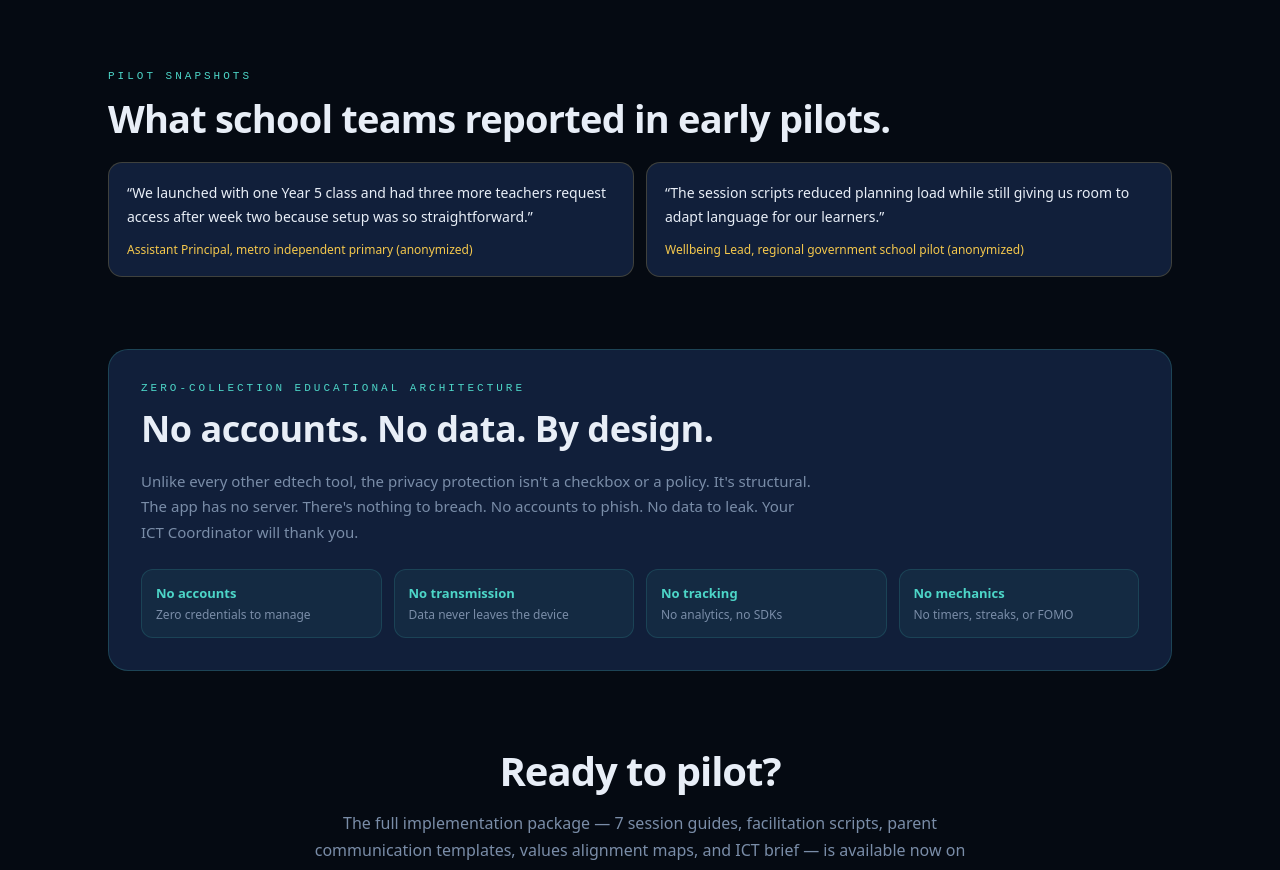
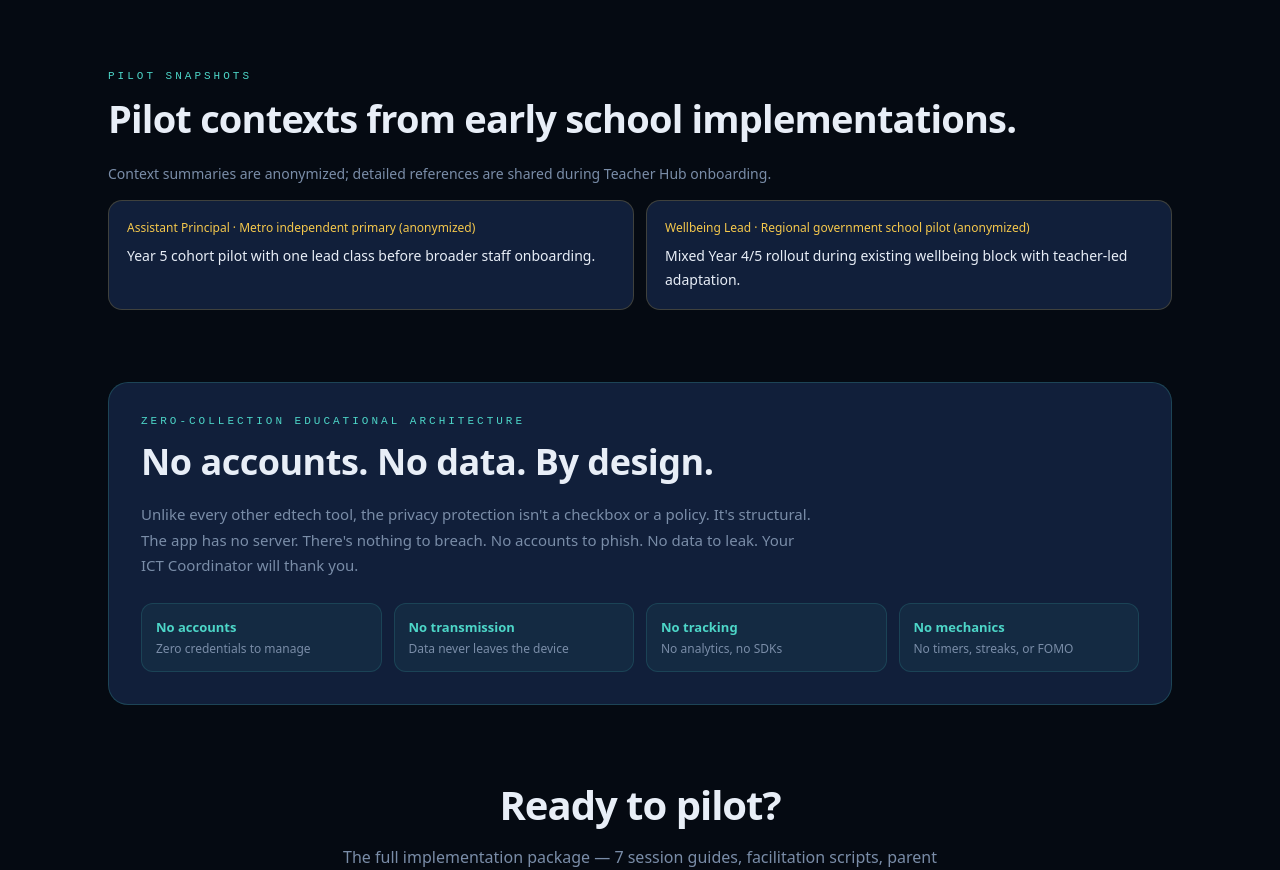
Before and after one commit to Blackcockatoo/bss, a React (Vite) app in the folder 06-Campaign-Site/: page /schools in a window 1280 px wide. Shown: the part 2389-3259 px from the top of the page. Built offline with nearby package versions, Linux system fonts and the light colour scheme.

Commit message:
Replace fabricated testimonial quotes with anonymized pilot contexts

```diff
--- a/06-Campaign-Site/src/pages/SchoolsPage.tsx
+++ b/06-Campaign-Site/src/pages/SchoolsPage.tsx
@@ -33,18 +33,19 @@ const pilotTimeline = [
   { phase: "Week 5", action: "Session 7 showcase, outcome review, and next-term scaling decision" },
 ];
 
-const pilotTestimonials = [
+const pilotCases = [
   {
-    quote:
-      "We launched with one Year 5 class and had three more teachers request access after week two because setup was so straightforward.",
-    context: "Assistant Principal, metro independent primary (anonymized)",
+    role: "Assistant Principal",
+    context: "Metro independent primary (anonymized)",
+    summary: "Year 5 cohort pilot with one lead class before broader staff onboarding.",
   },
   {
-    quote:
-      "The session scripts reduced planning load while still giving us room to adapt language for our learners.",
-    context: "Wellbeing Lead, regional government school pilot (anonymized)",
+    role: "Wellbeing Lead",
+    context: "Regional government school pilot (anonymized)",
+    summary: "Mixed Year 4/5 rollout during existing wellbeing block with teacher-led adaptation.",
   },
 ];
+
 
 export default function SchoolsPage() {
   return (
@@ -187,14 +188,17 @@ export default function SchoolsPage() {
           Pilot snapshots
         </p>
         <h2 style={{ fontSize: "clamp(24px,3.6vw,38px)", fontWeight: 850, letterSpacing: "-0.8px", marginBottom: "18px" }}>
-          What school teams reported in early pilots.
+          Pilot contexts from early school implementations.
         </h2>
+        <p style={{ color: "#7a8da8", lineHeight: 1.7, fontSize: "14px", marginBottom: "14px" }}>
+          Context summaries are anonymized; detailed references are shared during Teacher Hub onboarding.
+        </p>
         <div style={{ display: "grid", gridTemplateColumns: "repeat(auto-fit,minmax(260px,1fr))", gap: "12px" }}>
-          {pilotTestimonials.map((item) => (
-            <blockquote key={item.context} style={{ margin: 0, background: "#111f3a", border: "1px solid rgba(245,200,76,.2)", borderRadius: "14px", padding: "18px" }}>
-              <p style={{ color: "#e8eef7", lineHeight: 1.7, fontSize: "14px", marginBottom: "12px" }}>“{item.quote}”</p>
-              <footer style={{ color: "#f5c84c", fontSize: "12px" }}>{item.context}</footer>
-            </blockquote>
+          {pilotCases.map((item) => (
+            <div key={item.context} style={{ margin: 0, background: "#111f3a", border: "1px solid rgba(245,200,76,.2)", borderRadius: "14px", padding: "18px" }}>
+              <p style={{ color: "#f5c84c", fontSize: "12px", marginBottom: "8px" }}>{item.role} · {item.context}</p>
+              <p style={{ color: "#e8eef7", lineHeight: 1.7, fontSize: "14px", marginBottom: 0 }}>{item.summary}</p>
+            </div>
           ))}
         </div>
       </section>
```
